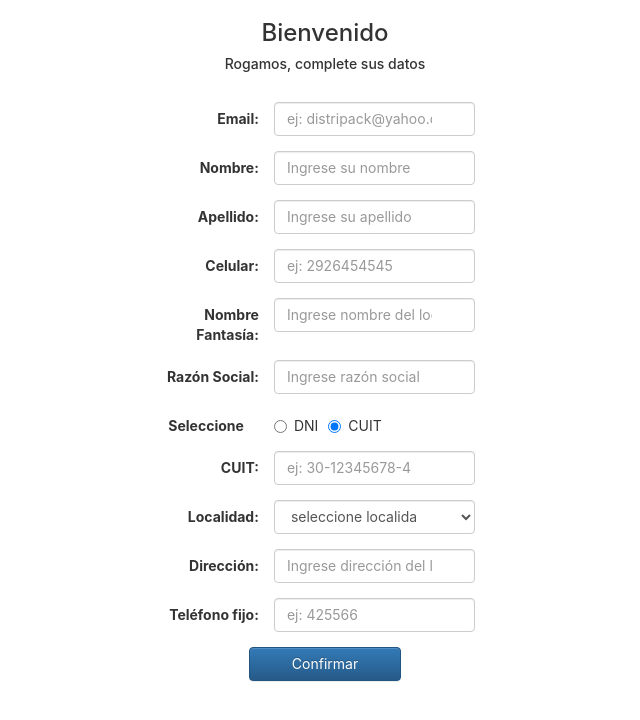
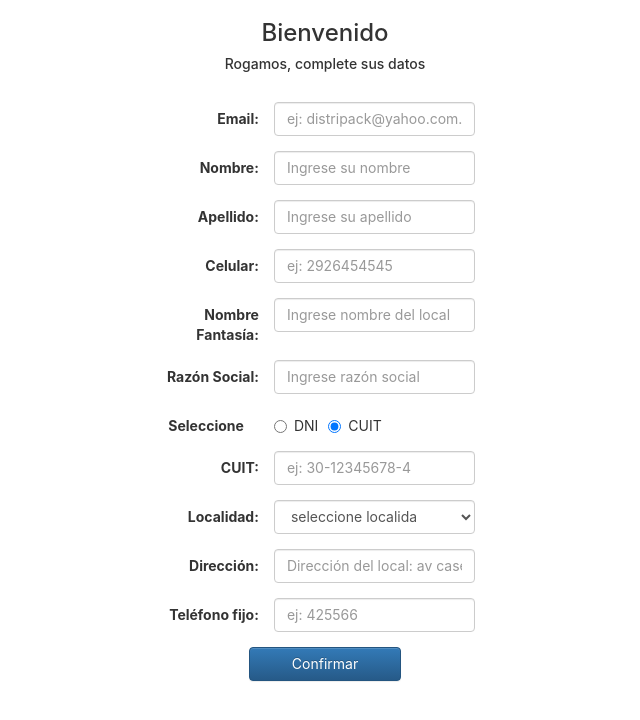
Before and after one commit to Guiw5/distripack-clients, a React (Create React App) app: page / in a window 1280 px wide. Shown: the top 720 px of the page, without its empty margins (315-955 px from the left). Built offline with nearby package versions, Linux system fonts and the light colour scheme.

Commit message:
placeholder spaces

```diff
--- a/src/components/Input.js
+++ b/src/components/Input.js
@@ -14,9 +14,9 @@ const Input = props => {
   let success = validated && !error
   return (
     <div
-      className={`form-group has-feedback
-       ${success ? 'has-success' : ''}
-       ${error ? 'has-error' : ''}
+      className={`form-group
+       ${success ? 'has-success has-feedback' : ''}
+       ${error ? 'has-error has-feedback' : ''}
        `}
     >
       <label
--- a/src/containers/ClientForm.js
+++ b/src/containers/ClientForm.js
@@ -393,7 +393,7 @@ export class ClientForm extends Component {
               name={'address'}
               inputType={'text'}
               value={this.state.client.address}
-              placeholder={'Ingrese dirección del local: av casey 2345'}
+              placeholder={'Dirección del local: av casey 2345'}
               required
               onBlur={this.onBlur}
               error={this.state.errors['address'].message}
```
